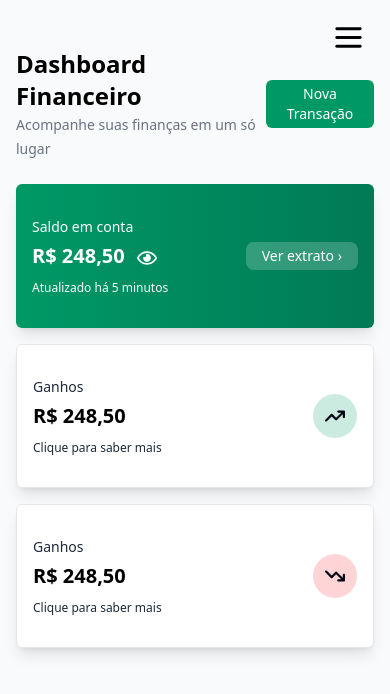
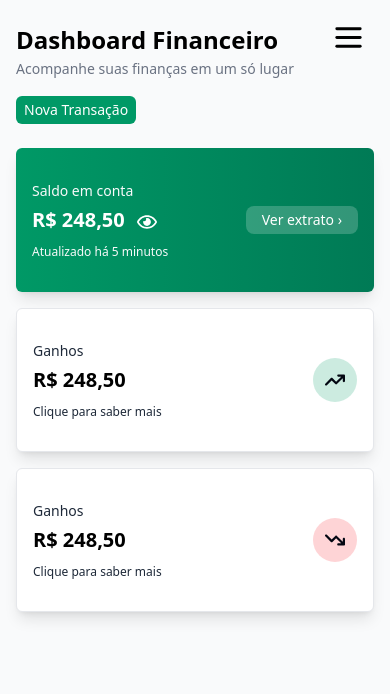
Before and after one commit to MariaJuliaAS/SyncLife, a React (Vite) app: page /finances in a window 390 px wide. Shown: the top 694 px of the page. Built offline with nearby package versions, Linux system fonts and the light colour scheme; no server answers; sample sign-in values are in the browser's storage.

Commit message:
Ajuste na responsividade do header da página de finanças

```diff
--- a/src/pages/finances/index.tsx
+++ b/src/pages/finances/index.tsx
@@ -10,7 +10,7 @@ export function Finances() {
 
             <div className='sm:px-12 w-full min-h-screen py-6 px-4 flex bg-gray-50 felx justify-center'>
                 <main className="w-full max-w-7xl">
-                    <header className="w-full flex justify-between lg:pt-0 pt-6">
+                    <header className="sm:flex-row flex-col gap-4 w-full flex justify-between lg:pt-0 sm:pt-6 pt-0">
                         <div>
                             <h1 className="font-bold sm:text-3xl text-2xl">Dashboard Financeiro</h1>
                             <span className="sm:text-base text-sm mt-2 text-gray-500">Acompanhe suas finanças em um só lugar</span>
```
